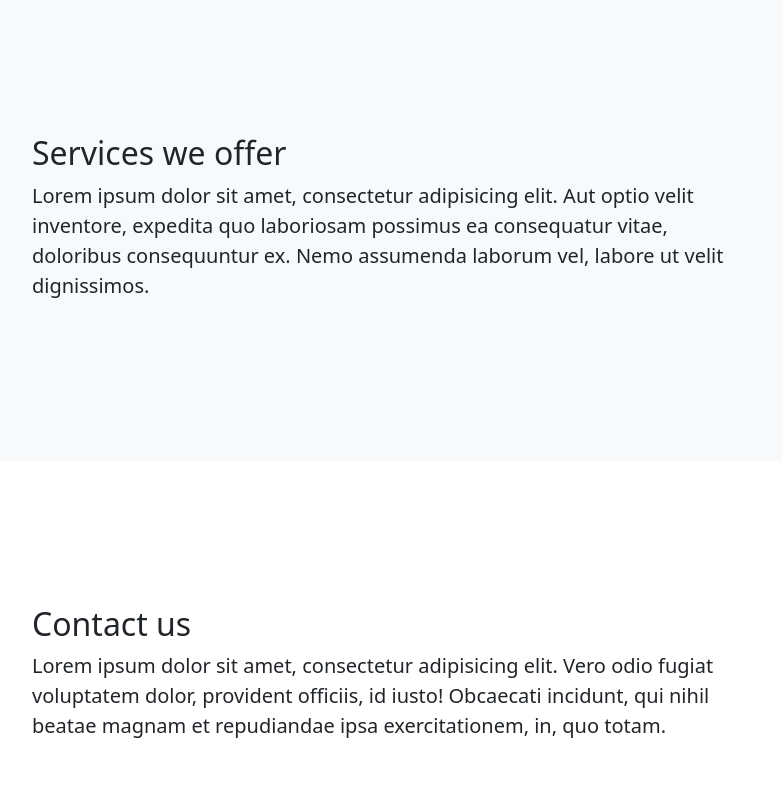
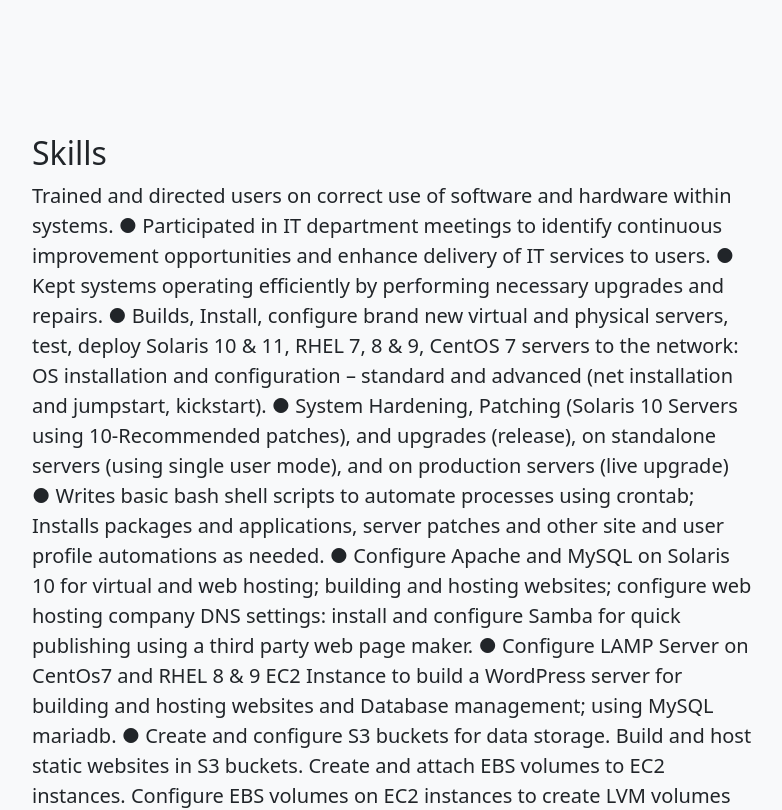
Before and after one commit to didiblaise/mywebsite, a plain HTML site: page index.html in a window 1280 px wide. Shown: the part 1800-2610 px from the top of the page, without its empty margins (248-1030 px from the left). Drawn offline with nearby package versions, Linux system fonts and the light colour scheme.

```diff
--- a/index.html
+++ b/index.html
@@ -81,8 +81,93 @@ Organizational Leadership
             <div class="container px-4">
                 <div class="row gx-4 justify-content-center">
                     <div class="col-lg-8">
-                        <h2>Services we offer</h2>
-                        <p class="lead">Lorem ipsum dolor sit amet, consectetur adipisicing elit. Aut optio velit inventore, expedita quo laboriosam possimus ea consequatur vitae, doloribus consequuntur ex. Nemo assumenda laborum vel, labore ut velit dignissimos.</p>
+                        <h2>Skills</h2>
+                        <p class="lead">Trained and directed users on correct use of software and hardware
+within systems.
+● Participated in IT department meetings to identify continuous
+improvement opportunities and enhance delivery of IT services to users.
+● Kept systems operating efficiently by performing necessary upgrades and
+repairs.
+● Builds, Install, configure brand new virtual and physical servers, test,
+deploy Solaris 10 &amp; 11, RHEL 7, 8 &amp; 9, CentOS 7 servers to the network:
+OS installation and configuration – standard and advanced (net
+installation and jumpstart, kickstart).
+● System Hardening, Patching (Solaris 10 Servers using 10-Recommended
+patches), and upgrades (release), on standalone servers (using single user
+mode), and on production servers (live upgrade)
+● Writes basic bash shell scripts to automate processes using crontab;
+Installs packages and applications, server patches and other site and user
+profile automations as needed.
+● Configure Apache and MySQL on Solaris 10 for virtual and web hosting;
+building and hosting websites; configure web hosting company DNS
+settings: install and configure Samba for quick publishing using a third
+party web page maker.
+● Configure LAMP Server on CentOs7 and RHEL 8 &amp; 9 EC2 Instance to
+build a WordPress server for building and hosting websites and Database
+management; using MySQL mariadb.
+● Create and configure S3 buckets for data storage. Build and host static
+websites in S3 buckets. Create and attach EBS volumes to EC2 instances.
+Configure EBS volumes on EC2 instances to create LVM volumes on
+RHEL9 EC2 instances.
+● Design, build and support VPC infrastructures for public and private
+subnet deployments, while setting up Internet, and NAT Gateways,Routes,
+Security groups and Bastian hosts required for connecting to EC2
+instances in the VPC private networks via Putty. Configure and deploy
+launch templates to autoscale EC2 instances to meet increasing network
+load requirement, as well as set up load balancers to increase high
+availability for Apache web servers, as well as to distribute incoming
+application traffic across multiple target APache web servers.
+● Install and configure samba file servers on RHEL9 AWS EC2 instances,
+as well as configuring File and print sharing on the Windows server 2019
+EC2 instances. Map network drives from local Windows 10 NOS systems
+to the RHEL9 EC2 Samba server shares as well as the Windows Server
+2019 EC2 shares.
+
+● User and security management in UNIX/LINUX and implementing the
+AAA
+● Setup, configure and troubleshoot TCP/IP, DHCP, DNS; NFS, CIFS, and
+samba servers in a multi-platform LAN
+● Bash shell scripting to schedule and automate processes including full
+and incremental backups using tar, CPIO and CPIO file dump, migrate and
+enlarge file systems on Solaris 10.
+● Managing swap configurations
+● Perform multi-platform volume management using SVM, LVM, EXT4, ZFS
+volume manager, and VERITAS volume manager; installed and configure a
+LAN wide NAS (Free NAS) used for creating LUNs and attaching to
+windows 2008 and 2019 servers and to Solaris 10 servers using iSCSi
+● Build, configure, secure and deploy Solaris 10 system (global)
+● Build, configure and introduce a CentOs7 server to a network.
+● Configuration of a minimal built CentOs7 Server to enable NIC and Install
+GUI
+● Perform a Root Password Reset on a CentOs7, RHEL 7, 8, 9 and Solaris
+10, 11 Servers
+● Build, Install, configure, secure, deploy and migrated Solaris 10 local zones
+(spare root or whole root zone)
+● Troubleshoot RHEL 7, 8, 9 Centos 7 and Solaris 10 &amp; 11 Server issues
+emanating from hardware and software related and configuration issues.
+● Virtualization (VMware Esxi 5.5 – 7 and Oracle Virtual Box)
+● Setup a domain and an active directory on a Windows 2008 and 2019
+Servers; install and configure a samba server on a Solaris 10 &amp; 11,
+CentOs7, RHEL 8, 9 and mapping to the windows 2008 and 2019 Servers.
+● Responsible for data management using native UNIX/Linux utilities for
+archiving, compression backup and restore.
+● Supporting system users and troubleshooting system issues. Document
+solutions for future reference.
+● Installing and maintaining the operating system and related software
+products.
+● Participating in root-cause analysis of recurring issues, system backup and
+security setup, Provide 24X7 supports in Production Testing and
+Development environments.
+● Installed and configured databases on Unix/Linux platform Administration,
+managing, creating Backup &amp; Recovery Strategy Implementation,
+Performance Monitoring/Tuning and Database Security for Databases
+having more than 300+ users.
+● Installed firewalls and antivirus software to improve cybersecurity.
+● Analyzed intricate server issues and supported large enterprise and
+business-critical applications.
+
+● Configure windows servers 2000, 2019.
+● Configure domain servers, NOS, RDP</p>
                     </div>
                 </div>
             </div>
@@ -92,8 +177,8 @@ Organizational Leadership
             <div class="container px-4">
                 <div class="row gx-4 justify-content-center">
                     <div class="col-lg-8">
-                        <h2>Contact us</h2>
-                        <p class="lead">Lorem ipsum dolor sit amet, consectetur adipisicing elit. Vero odio fugiat voluptatem dolor, provident officiis, id iusto! Obcaecati incidunt, qui nihil beatae magnam et repudiandae ipsa exercitationem, in, quo totam.</p>
+                        <h2>Contact me</h2>
+                        <p class="lead">Email: didiblaise@gmail.com</p>
                     </div>
                 </div>
             </div>
```
